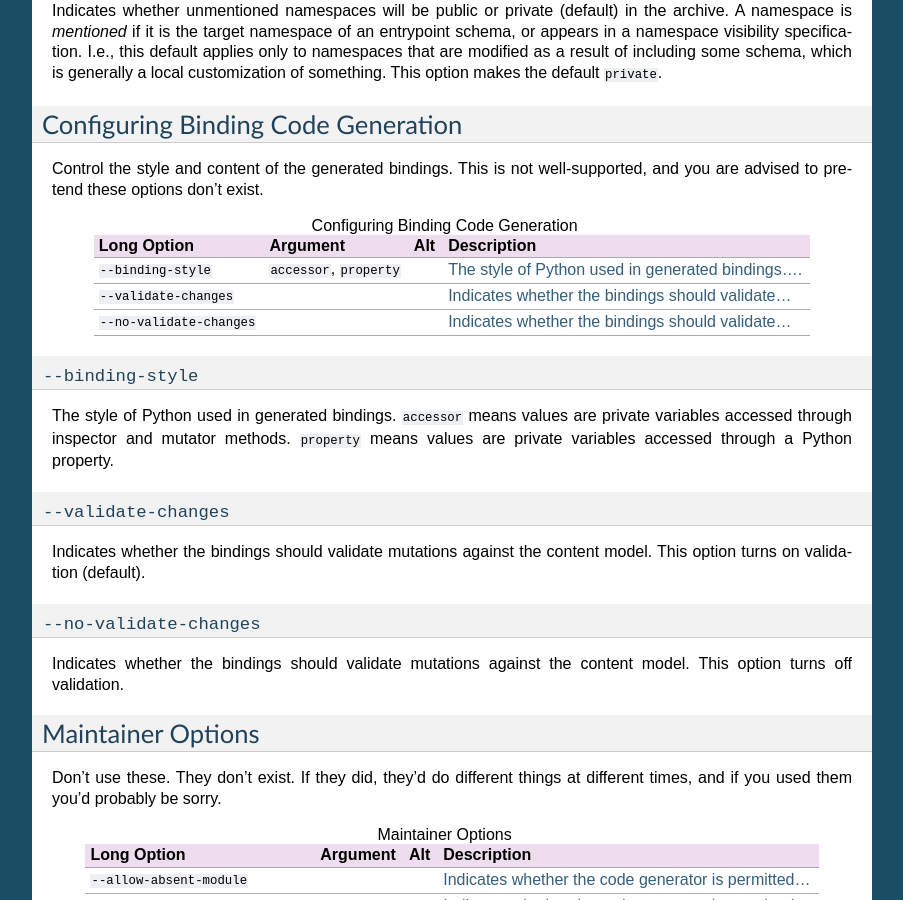
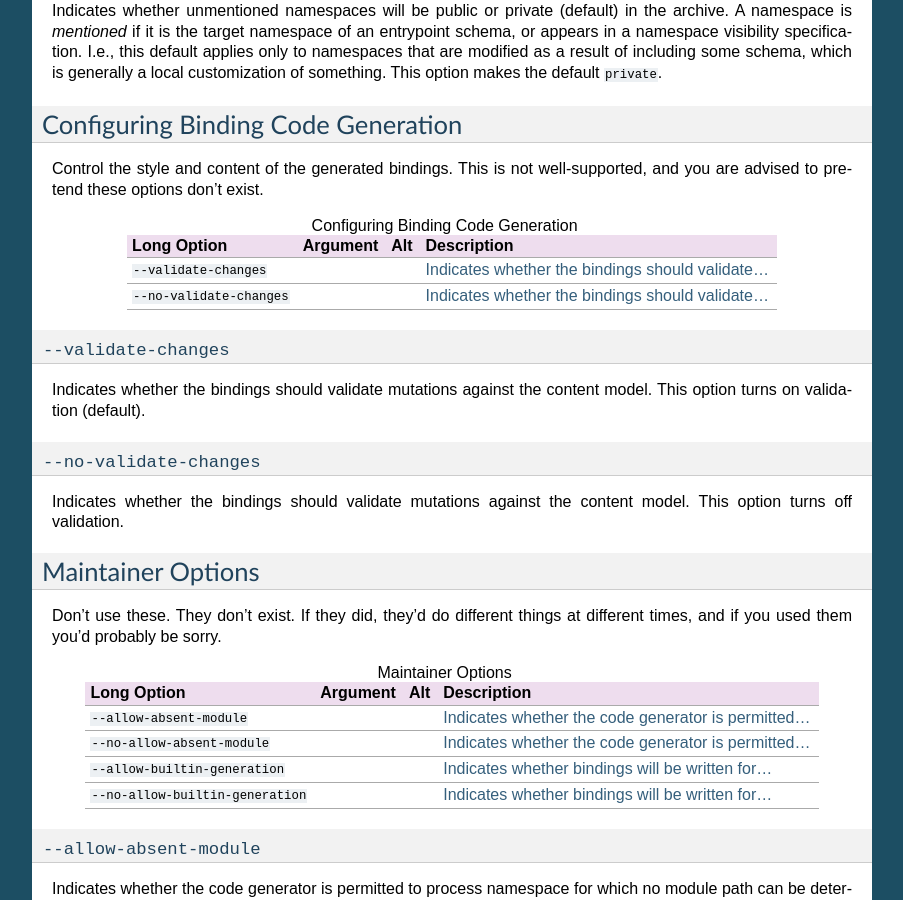
Before and after one commit to pabigot/pyxb, a Sphinx documentation site: the page built from doc/pyxbgen_cli.txt, in a window 1280 px wide and 900 px high, scrolled down 3699 px. Shown: the whole window, without its empty margins (198-1101 px from the left). Built offline with Sphinx 7.4.7, drawn with Linux system fonts in a browser that asks for light colours.

Commit message:
Update for past removal of binding style

```diff
--- a/doc/pyxbgen_cli.txt
+++ b/doc/pyxbgen_cli.txt
@@ -266,22 +266,12 @@ Control the style and content of the generated bindings.  This is not well-suppo
 
 .. table:: Configuring Binding Code Generation
 
-   =========================  ==========================  ====  ==================================================
-    Long Option                Argument                    Alt   Description
-   =========================  ==========================  ====  ==================================================
-   ``--binding-style``        ``accessor``, ``property``        :ref:`The style of Python used in generated bindings....<pyxbgen--binding-style>`
-   ``--validate-changes``                                       :ref:`Indicates whether the bindings should validate...<pyxbgen--validate-changes>`
-   ``--no-validate-changes``                                    :ref:`Indicates whether the bindings should validate...<pyxbgen--no-validate-changes>`
-   =========================  ==========================  ====  ==================================================
-
-.. _pyxbgen--binding-style:
-
-``--binding-style``
-^^^^^^^^^^^^^^^^^^^
-The style of Python used in generated bindings. ``accessor`` means
-values are private variables accessed through inspector and mutator
-methods. ``property`` means values are private variables accessed
-through a Python property.
+   =========================  =========  ====  ==================================================
+    Long Option                Argument   Alt   Description
+   =========================  =========  ====  ==================================================
+   ``--validate-changes``                      :ref:`Indicates whether the bindings should validate...<pyxbgen--validate-changes>`
+   ``--no-validate-changes``                   :ref:`Indicates whether the bindings should validate...<pyxbgen--no-validate-changes>`
+   =========================  =========  ====  ==================================================
 
 .. _pyxbgen--validate-changes:
 
```
